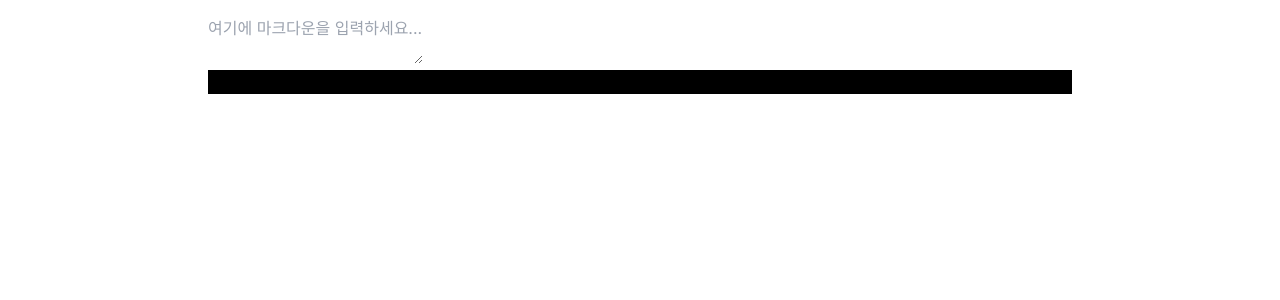
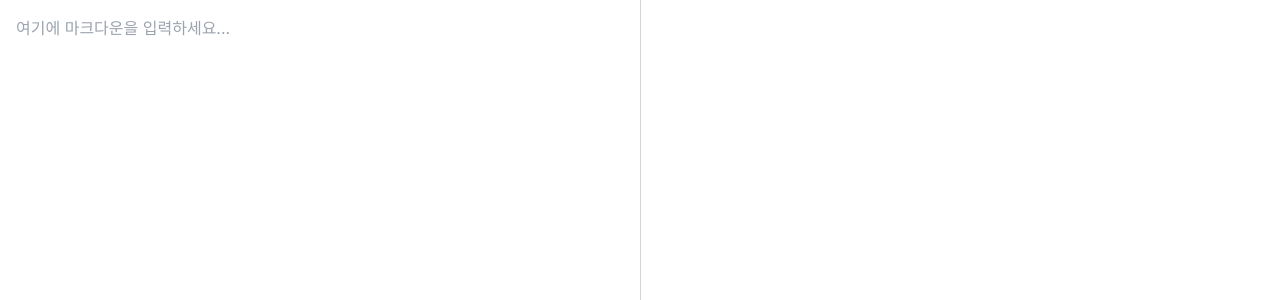
Before and after one commit to LeHiHo/blog, a Next.js app: page / in a window 1280 px wide. Shown: the top 300 px of the page. Built offline with nearby package versions, Linux system fonts and the light colour scheme.

Commit message:
Feat: tailwindcss/typography 설치

```diff
--- a/package.json
+++ b/package.json
@@ -9,6 +9,7 @@
     "lint": "next lint"
   },
   "dependencies": {
+    "@tailwindcss/typography": "^0.5.12",
     "@types/marked": "^6.0.0",
     "marked": "^12.0.1",
     "next": "14.1.4",
--- a/src/components/Editor/MarkdownEditor.tsx
+++ b/src/components/Editor/MarkdownEditor.tsx
@@ -17,15 +17,17 @@ const MarkdownEditor: React.FC = () => {
   };
 
   return (
-    <div className="markdown-editor p-4 max-w-4xl mx-auto">
+    <div className="flex flex-row h-screen">
       <textarea
-        className="editor-input"
+        className="editor-input flex-1 p-4 border-r border-gray-300 resize-none outline-none"
         value={text}
         onChange={handleChange}
         placeholder="여기에 마크다운을 입력하세요..."
       />
-      <div className="preview" dangerouslySetInnerHTML={getMarkdownText()} />
-      <div className="bg-black">123</div>
+      <div
+        className="preview flex-1 p-4 overflow-auto prose"
+        dangerouslySetInnerHTML={getMarkdownText()}
+      />
     </div>
   );
 };
--- a/tailwind.config.ts
+++ b/tailwind.config.ts
@@ -1,20 +1,20 @@
-import type { Config } from "tailwindcss";
+import type { Config } from 'tailwindcss';
 
 const config: Config = {
   content: [
-    "./src/pages/**/*.{js,ts,jsx,tsx,mdx}",
-    "./src/components/**/*.{js,ts,jsx,tsx,mdx}",
-    "./src/app/**/*.{js,ts,jsx,tsx,mdx}",
+    './src/pages/**/*.{js,ts,jsx,tsx,mdx}',
+    './src/components/**/*.{js,ts,jsx,tsx,mdx}',
+    './src/app/**/*.{js,ts,jsx,tsx,mdx}',
   ],
   theme: {
     extend: {
       backgroundImage: {
-        "gradient-radial": "radial-gradient(var(--tw-gradient-stops))",
-        "gradient-conic":
-          "conic-gradient(from 180deg at 50% 50%, var(--tw-gradient-stops))",
+        'gradient-radial': 'radial-gradient(var(--tw-gradient-stops))',
+        'gradient-conic':
+          'conic-gradient(from 180deg at 50% 50%, var(--tw-gradient-stops))',
       },
     },
   },
-  plugins: [],
+  plugins: [require('@tailwindcss/typography')],
 };
 export default config;
```
Also changed, not shown: 1 other file (tests, documents, lock files or other folders).
